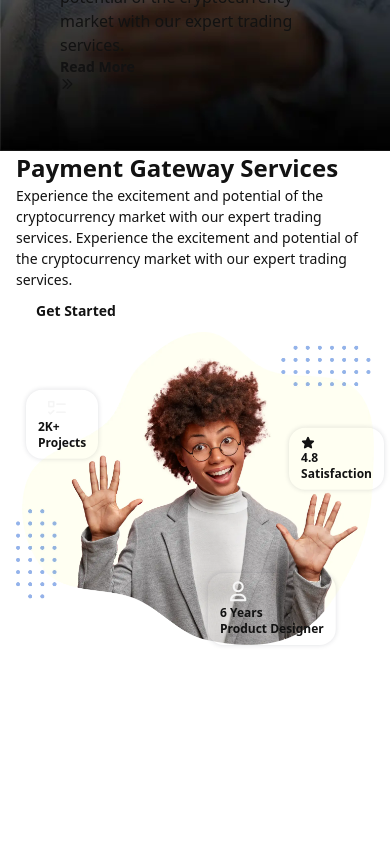
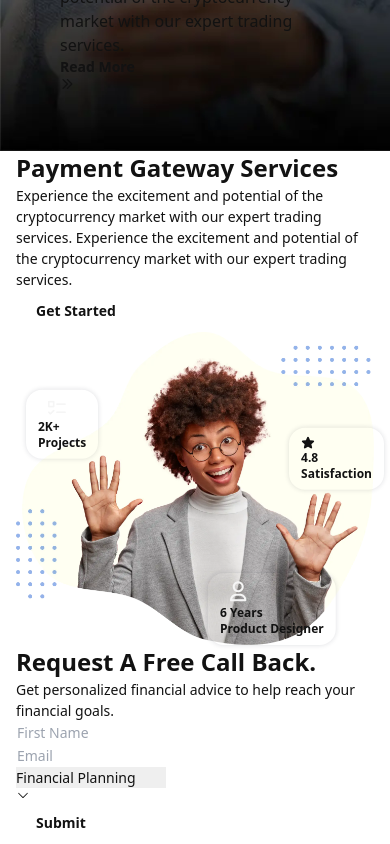
Before and after one commit to genuinelycool/nextjs-laravel-frontend, a Next.js app: page / in a window 390 px wide. Shown: the part 4702-5546 px from the top of the page. Before the commit the page ends 5347 px from the top, so only its background shows below. Built offline with nearby package versions, Linux system fonts and the light colour scheme.

Commit message:
17.1 -Request A Call Component Design

```diff
--- a/src/app/page.js
+++ b/src/app/page.js
@@ -7,6 +7,7 @@
 import PaymentGateway from "@/components/PaymentGateway/PaymentGateway";
 import CaseStudy from "@/components/CaseStudy/CaseStudy";
 import PaymentGatewayTwo from "@/components/PaymentGateway/PaymentGatewayTwo";
+import FormRequest from "@/components/FormRequest/FormRequest";
 
 export default function Home() {
   return (
@@ -22,6 +23,7 @@
         <PaymentGateway />
         <CaseStudy />
         <PaymentGatewayTwo />
+        <FormRequest />
       </main>
     </div>
   );
--- /dev/null
+++ b/src/components/FormRequest/FormRequest.jsx
@@ -0,0 +1,74 @@
+import React from "react";
+import * as Icon from "@phosphor-icons/react/dist/ssr";
+
+const FormRequest = () => {
+  return (
+    <div className="form-request-block lg:mt-[100px] sm:mt-16 mt-10">
+      <div className="container">
+        <div
+          className="heading flex max-xl:flex-col xl:items-center gap-4
+            justify-between"
+        >
+          <div className="heading3">Request a Free Call Back.</div>
+
+          <div className="body3 text-secondary">
+            Get personalized financial advice to help reach your financial
+            goals.
+          </div>
+        </div>
+
+        <form
+          className="form md:mt-10 mt-6 flex max-lg:flex-col
+            lg:items-center justify-between gap-8 pb-14 border-b border-line"
+        >
+          <div className="grid lg:grid-cols-3 gap-6 w-full">
+            <div className="w-full">
+              <input
+                className="body3 md:py-[14px] py-3 px-5 bg-surface
+                    rounded-lg w-full bg-gray-100"
+                placeholder="First Name"
+                type="text"
+                name="name"
+              />
+            </div>
+
+            <div className="w-full">
+              <input
+                className="body3 md:py-[14px] py-3 px-5 bg-surface
+                    rounded-lg w-full bg-gray-100"
+                placeholder="Email"
+                type="email"
+                name="email"
+              />
+            </div>
+
+            <div className="w-full select-arrow-none relative">
+              <select
+                className="body3 md:py-[14px] py-3 px-5 bg-surface
+                    rounded-lg w-full bg-gray-100"
+                name="category"
+              >
+                <option value="Financial Planning">Financial Planning</option>
+                <option value="Business Planning">Business Planning</option>
+                <option value="Development Planning">
+                  Development Planning
+                </option>
+              </select>
+
+              <Icon.CaretDown className="absolute top-1/2 -translate-y-1/2 right-5" />
+            </div>
+          </div>
+
+          <button
+            className="button-main flex-shrink-0 bg-black
+            hover:bg-blue-500 text-white rounded-full"
+          >
+            Submit
+          </button>
+        </form>
+      </div>
+    </div>
+  );
+};
+
+export default FormRequest;
```
